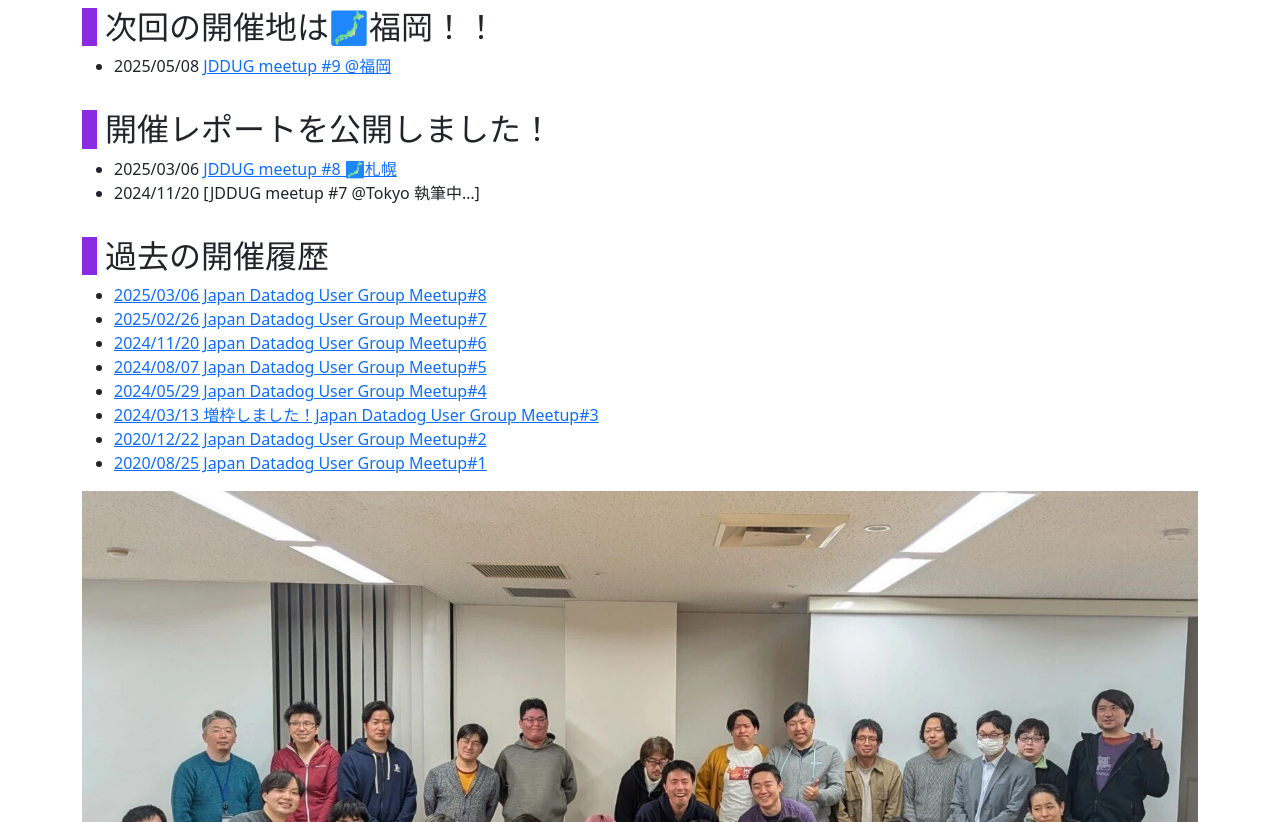
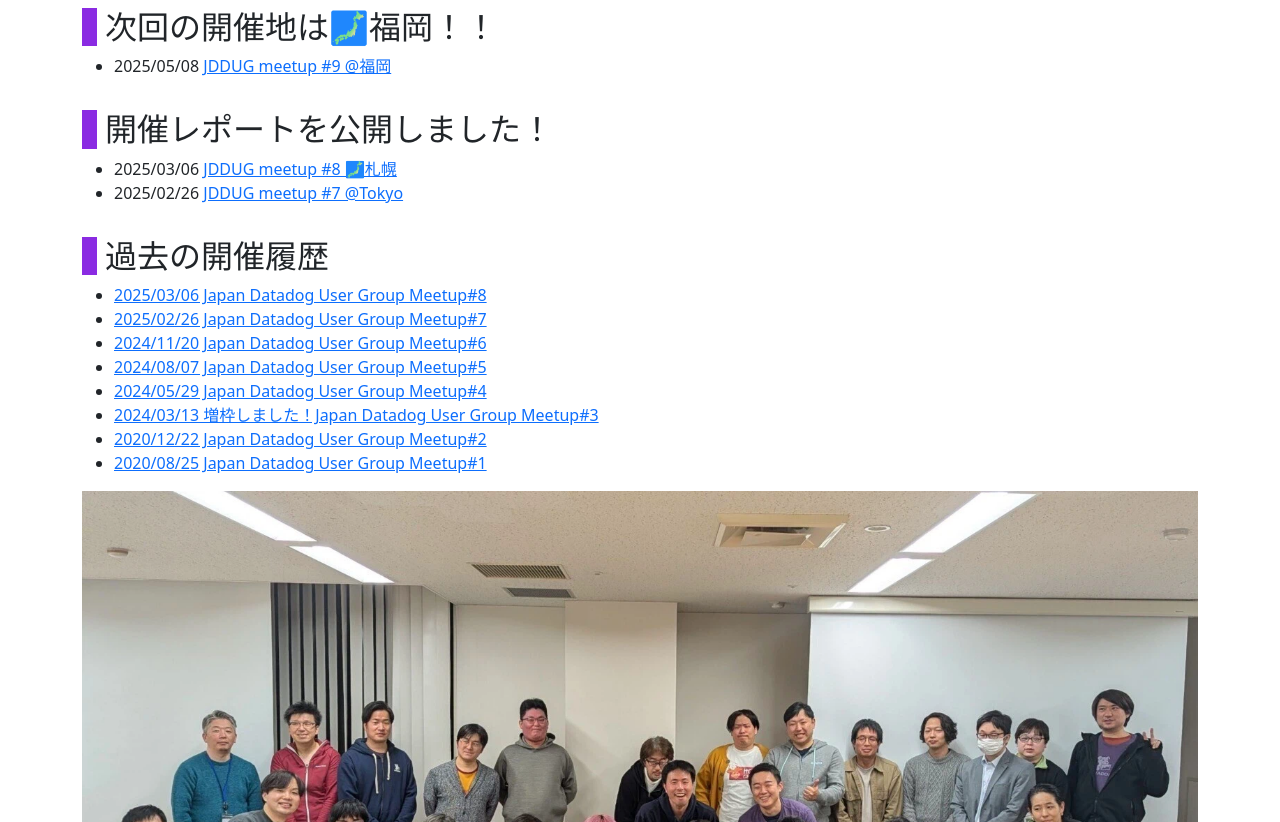
Before and after one commit to jdd-ug/jdd-ug.github.io, a Jekyll site: the page built from index.md, in a window 1280 px wide and 900 px high, scrolled down 477 px, cut to the strip 78-900 px from the top of the window. Built offline with Jekyll 4.4.1, drawn with Linux system fonts in a browser that asks for light colours.

Commit message:
トップページの開催レポート#7へのリンク追加

```diff
--- a/index.md
+++ b/index.md
@@ -15,7 +15,7 @@
 
 ## 開催レポートを公開しました！
 - 2025/03/06 [JDDUG meetup #8 🗾札幌](/2025/03/06/)
-- 2024/11/20 [JDDUG meetup #7 @Tokyo 執筆中...]
+- 2025/02/26 [JDDUG meetup #7 @Tokyo](/2025/02/26/)
 
 ## 過去の開催履歴
 
```
